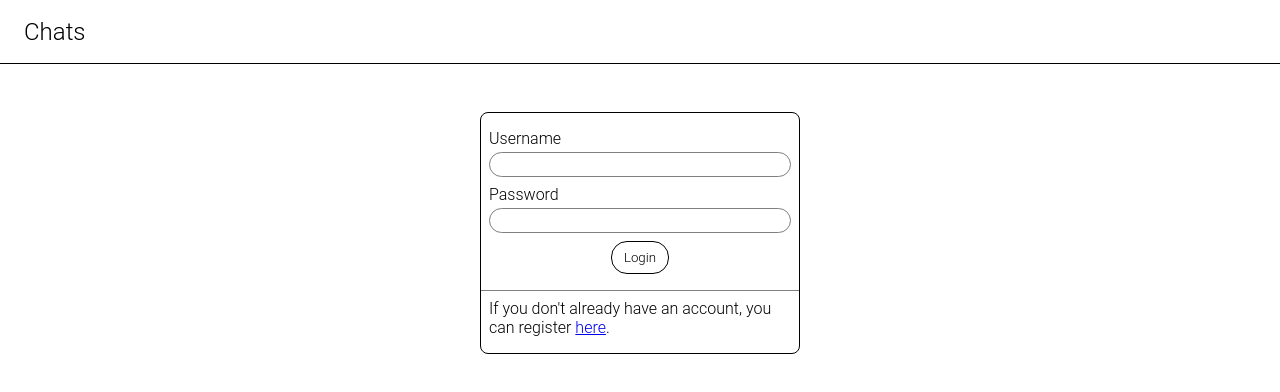
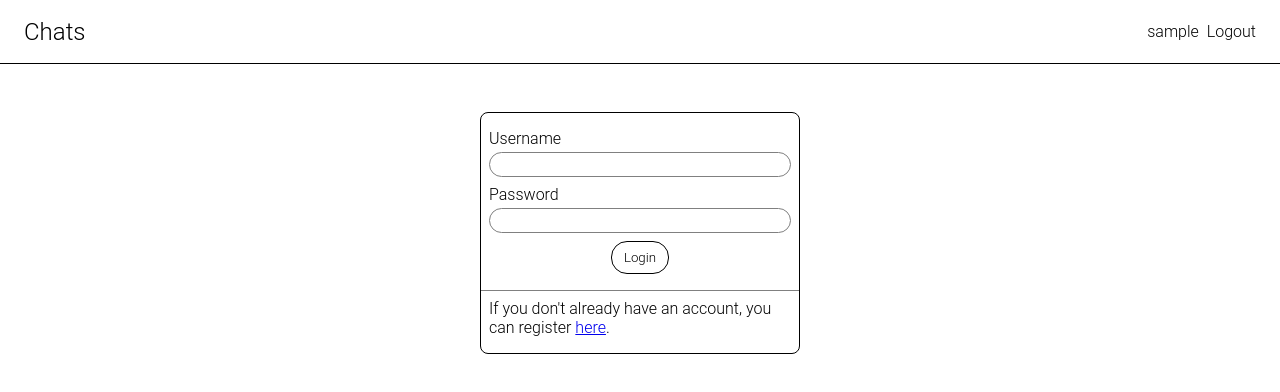
Before and after one commit to maciej185/chats_front, a React (Create React App) app: page /login in a window 1280 px wide. Shown: the top 392 px of the page. Built offline with nearby package versions, Linux system fonts and the light colour scheme; sample sign-in values are in the browser's storage.

Commit message:
Check if the logged in user can acces a given chat + Store token in sessionStorage instead if cookies

```diff
--- a/src/App.tsx
+++ b/src/App.tsx
@@ -2,26 +2,30 @@ import "./styles/App.css";
 import { useState, useEffect } from "react";
 import Nav from "./Nav";
 import Main from "./Main";
-import { getCookie } from "./utils";
 
 export default function App() {
   const [username, setUsername] = useState<string>("");
   const [token, setToken] = useState<string>("");
 
   useEffect(() => {
-    const usernameFromCookie = getCookie("username");
-    const tokenFromCookie = getCookie("token");
+    const usernameFromSessionStorage = localStorage.getItem("username");
+    const tokenFromSessionStorage = localStorage.getItem("token");
 
-    if (usernameFromCookie && tokenFromCookie) {
-      setUsername(usernameFromCookie);
-      setToken(tokenFromCookie);
+    if (usernameFromSessionStorage && tokenFromSessionStorage) {
+      setUsername(usernameFromSessionStorage);
+      setToken(tokenFromSessionStorage);
     }
   }, []);
 
   return (
     <>
       <Nav username={username} setUsername={setUsername} setToken={setToken} />
-      <Main setUsername={setUsername} setToken={setToken} token={token} />
+      <Main
+        setUsername={setUsername}
+        setToken={setToken}
+        token={token}
+        username={username}
+      />
     </>
   );
 }
--- a/src/Chat.tsx
+++ b/src/Chat.tsx
@@ -13,6 +13,7 @@ import { getErrorFromResponse } from "./utils";
 
 interface ChatProps {
   token: string;
+  username: string;
 }
 
 interface chatInfoInterface {
@@ -54,7 +55,17 @@ async function fetchChatData(
   }
 }
 
-export default function Chat({ token }: ChatProps) {
+function checkIfcurrentUserIsChatMember(
+  currentUsersUsername: string,
+  chatInfo: chatInfoInterface
+): boolean {
+  chatInfo.members.forEach((chatMember) => {
+    if (chatMember.user.username === currentUsersUsername) return true;
+  });
+  return false;
+}
+
+export default function Chat({ token, username }: ChatProps) {
   const [chatInfo, setChatInfo] = useState<chatInfoInterface | null>(null);
   const [chatInfoError, setChatInfoError] = useState<string | null>(null);
   const [inputMessage, setInputMessage] = useState<string>("");
@@ -62,6 +73,8 @@ export default function Chat({ token }: ChatProps) {
     useState<MouseEventHandler | undefined>(undefined);
   const [sendBtnStateClassName, setSendBtnStateClassName] =
     useState<string>("inactive");
+  const [currentUserIsChatMember, setCurrentUserIsChatMember] =
+    useState<boolean>(true);
   const { chat_id } = useParams<string>();
   const navigate = useNavigate();
 
@@ -84,6 +97,7 @@ export default function Chat({ token }: ChatProps) {
       navigate("/login");
       return;
     }
+    if (!chatInfo)
       (async function () {
         await fetchChatData(
           Number(chat_id),
@@ -93,10 +107,14 @@ export default function Chat({ token }: ChatProps) {
           setChatInfoError
         );
       })();
+    if (chatInfo)
+      setCurrentUserIsChatMember(
+        checkIfcurrentUserIsChatMember(username, chatInfo)
+      );
     setSendBtnClickHandlerFunction(sendBtnClickHandler);
-  }, []);
+  }, [token]);
 
-  return (
+  return currentUserIsChatMember ? (
     <div className="chat">
       <div className="chat-members">
         {chatInfo ? (
@@ -146,5 +164,7 @@ export default function Chat({ token }: ChatProps) {
         </div>
       </div>
     </div>
+  ) : (
+    <div className="chat-error">You are not a member of this chat!</div>
   );
 }
--- a/src/Login.tsx
+++ b/src/Login.tsx
@@ -1,76 +1,108 @@
-import configData from './config.json'
-import { setCookie } from "./utils"
-import { MouseEventHandler, useState } from 'react'
-import './styles/Login.css'
+import configData from "./config.json";
+import { MouseEventHandler, useState } from "react";
+import "./styles/Login.css";
 
-import { useNavigate, Link } from 'react-router-dom'
+import { useNavigate, Link } from "react-router-dom";
 
-export async function login(username: string, password: string, error: string | null, usernameSetter: CallableFunction, tokenSetter: CallableFunction, errorSetter: CallableFunction) {
-    const endpointUrl = configData.API_URL + ':' + configData.API_PORT + configData.LOGIN_ENDPOINT
-    const data = new URLSearchParams()
-    data.append("username", username)
-    data.append("password", password)
+export async function login(
+  username: string,
+  password: string,
+  error: string | null,
+  usernameSetter: CallableFunction,
+  tokenSetter: CallableFunction,
+  errorSetter: CallableFunction
+) {
+  const endpointUrl =
+    configData.API_URL + ":" + configData.API_PORT + configData.LOGIN_ENDPOINT;
+  const data = new URLSearchParams();
+  data.append("username", username);
+  data.append("password", password);
   const res = await fetch(endpointUrl, {
     method: "POST",
     headers: {
       "Content-Type": "application/x-www-form-urlencoded",
-            "Accept": "application/json"
+      Accept: "application/json",
     },
-        body: data
-    })
-    const resJSON = await res.json()
+    body: data,
+  });
+  const resJSON = await res.json();
   if (res.status === 200) {
-        usernameSetter(username)
-        tokenSetter(resJSON.access_token)
+    usernameSetter(username);
+    tokenSetter(resJSON.access_token);
 
-        setCookie("username", username)
-        setCookie("token", resJSON.access_token)
+    sessionStorage.setItem("username", username);
+    sessionStorage.setItem("token", resJSON.access_token);
 
-        if (error) errorSetter(null)
+    if (error) errorSetter(null);
 
-        return true
-
+    return true;
   } else if (res.status === 401) {
-        errorSetter(resJSON["detail"])
-        return false
+    errorSetter(resJSON["detail"]);
+    return false;
   } else {
-        errorSetter(resJSON["There was a network issue, please try again later."])
-        return false
+    errorSetter(resJSON["There was a network issue, please try again later."]);
+    return false;
   }
 }
 
 interface LoginProps {
-    setUsername: CallableFunction,
-    setToken: CallableFunction
+  setUsername: CallableFunction;
+  setToken: CallableFunction;
 }
 
-export default function Login({setUsername, setToken}: LoginProps) {
-    const [inputUsername, setInputUsername] = useState<string>("")
-    const [inputPassword, setInputPassword] = useState<string>("")
-    const [error, setError] = useState<string | null>(null)
+export default function Login({ setUsername, setToken }: LoginProps) {
+  const [inputUsername, setInputUsername] = useState<string>("");
+  const [inputPassword, setInputPassword] = useState<string>("");
+  const [error, setError] = useState<string | null>(null);
 
-    const navigate = useNavigate()
+  const navigate = useNavigate();
 
   const buttonHandleClick: MouseEventHandler = (e) => {
-        (async function() {
-            const loginSuccessful = await login(inputUsername, inputPassword, error, setUsername, setToken, setError)
-            if (loginSuccessful) navigate("/")
-        })()
-    }
+    (async function () {
+      const loginSuccessful = await login(
+        inputUsername,
+        inputPassword,
+        error,
+        setUsername,
+        setToken,
+        setError
+      );
+      if (loginSuccessful) navigate("/");
+    })();
+  };
 
-    return <div className="login">
+  return (
+    <div className="login">
       <div className="login-top">
-            {error ? <div className="login-top-error">
-                {error}
-            </div> : <></>}
+        {error ? <div className="login-top-error">{error}</div> : <></>}
         <div className="login-top-form">
           <div className="login-top-form-username">
-                    <div className="login-top-form-username-label login-top-form-input-label">Username</div>
-                    <input type="text" value={inputUsername} onChange={(e) => {setInputUsername(e.target.value)}} name="username" id="username"/>
+            <div className="login-top-form-username-label login-top-form-input-label">
+              Username
+            </div>
+            <input
+              type="text"
+              value={inputUsername}
+              onChange={(e) => {
+                setInputUsername(e.target.value);
+              }}
+              name="username"
+              id="username"
+            />
           </div>
           <div className="login-top-form-password">
-                    <div className="login-top-form-password-label login-top-form-input-label">Password</div>
-                    <input type="password" value={inputPassword} onChange={(e) => {setInputPassword(e.target.value)}} name="password" id="password"/>
+            <div className="login-top-form-password-label login-top-form-input-label">
+              Password
+            </div>
+            <input
+              type="password"
+              value={inputPassword}
+              onChange={(e) => {
+                setInputPassword(e.target.value);
+              }}
+              name="password"
+              id="password"
+            />
           </div>
           <div className="login-top-form-button">
             <button onClick={buttonHandleClick}>Login</button>
@@ -78,7 +110,9 @@ export default function Login({setUsername, setToken}: LoginProps) {
         </div>
       </div>
       <div className="login-bottom">
-            If you don't already have an account, you can register <Link to="/register">here</Link>.
+        If you don't already have an account, you can register{" "}
+        <Link to="/register">here</Link>.
       </div>
     </div>
+  );
 }
--- a/src/Main.tsx
+++ b/src/Main.tsx
@@ -9,9 +9,15 @@ interface MainProps {
   setUsername: CallableFunction;
   setToken: CallableFunction;
   token: string;
+  username: string;
 }
 
-export default function Main({ setUsername, setToken, token }: MainProps) {
+export default function Main({
+  setUsername,
+  setToken,
+  token,
+  username,
+}: MainProps) {
   return (
     <Routes>
       <Route path="/" element={<Chats token={token} />} />
@@ -24,7 +30,10 @@ export default function Main({ setUsername, setToken, token }: MainProps) {
         element={<Register setUsername={setUsername} setToken={setToken} />}
       />
       <Route path="/create" element={<ChatCreate token={token} />} />
-      <Route path="/chat/:chat_id" element={<Chat token={token} />} />
+      <Route
+        path="/chat/:chat_id"
+        element={<Chat token={token} username={username} />}
+      />
     </Routes>
   );
 }
--- a/src/Nav.tsx
+++ b/src/Nav.tsx
@@ -13,8 +13,8 @@ export default function Nav({ username, setUsername, setToken }: NavProps) {
     setUsername(null);
     setToken(null);
 
-    deleteCookie("username");
-    deleteCookie("token");
+    sessionStorage.removeItem("username");
+    sessionStorage.removeItem("token");
   }
 
   return (
--- a/src/styles/Chat.css
+++ b/src/styles/Chat.css
@@ -97,3 +97,10 @@
   color: gray;
   cursor: not-allowed;
 }
+
+.chat-error {
+  padding: 1rem;
+  border-radius: 0.5rem;
+  border: 1px solid black;
+  color: darkred;
+}
```
Lines whose indentation alone changed are shown as unchanged.
